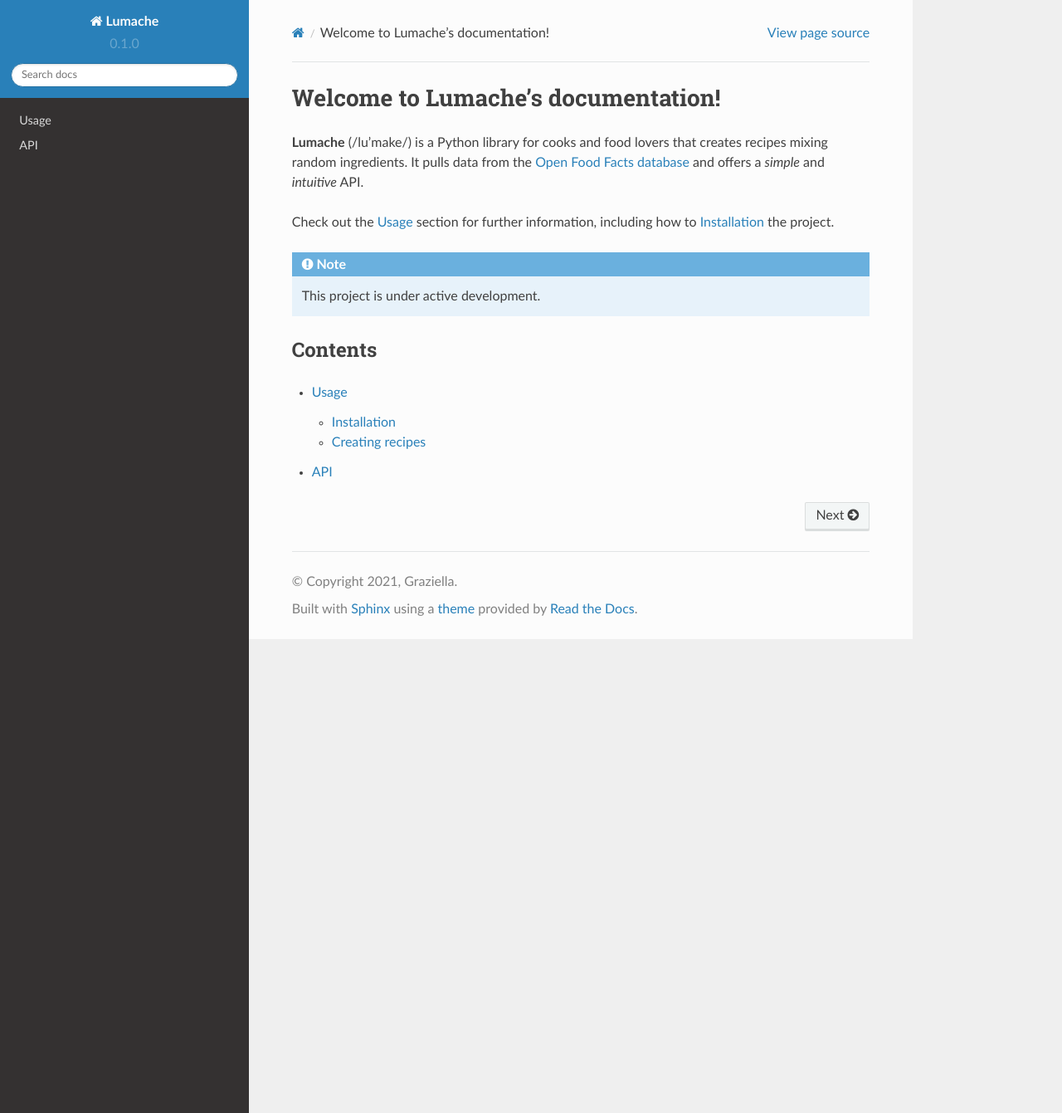
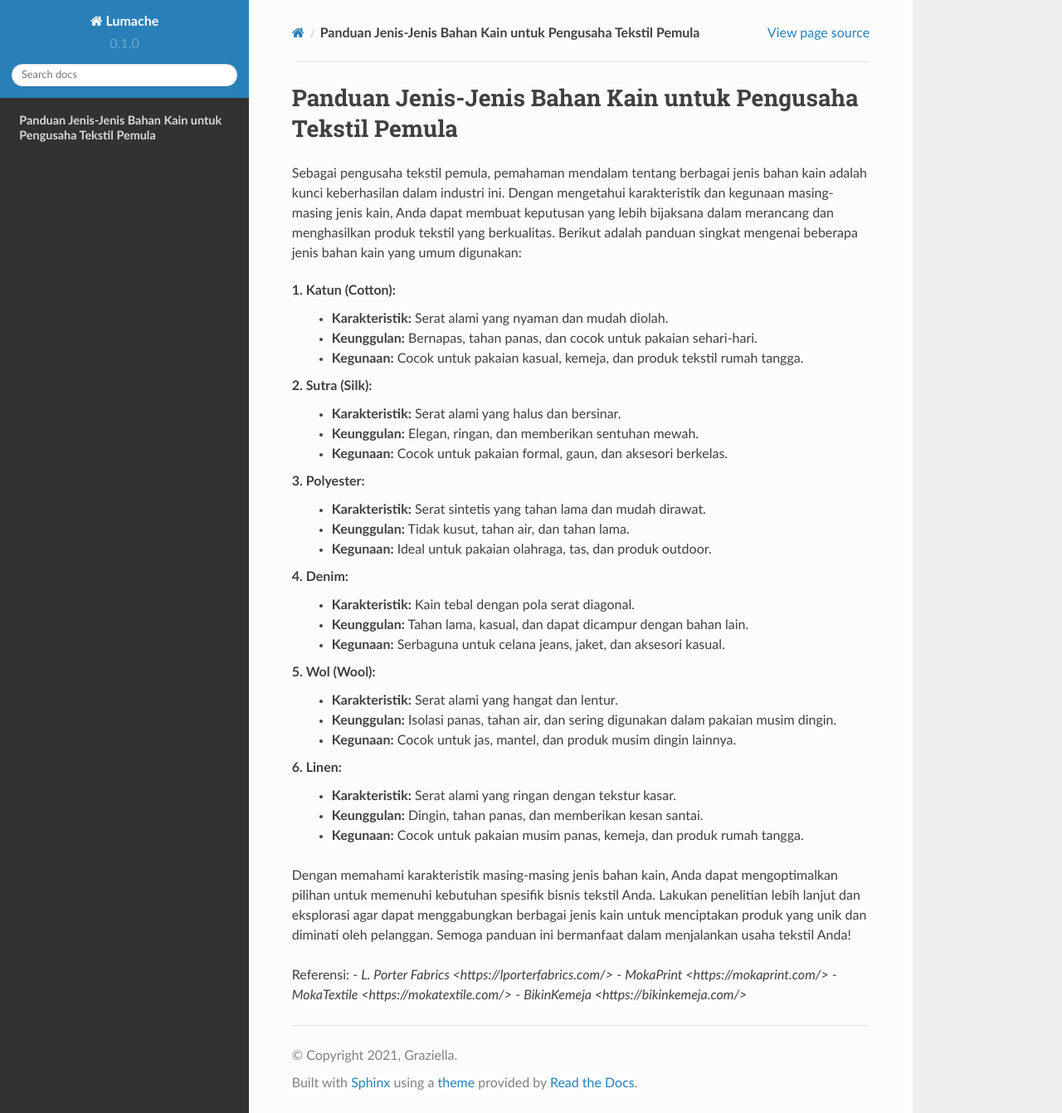
Before and after one commit to MokaTextile/mokaprint, a Sphinx documentation site: the page built from docs/source/index.rst, in a window 1280 px wide and 1341 px high. Shown: the whole window at 83% size. Built offline with Sphinx 7.4.7 and the Read the Docs theme 2.0.0, drawn with Linux system fonts in a browser that asks for light colours.

Commit message:
Update index.rst

```diff
--- a/docs/source/index.rst
+++ b/docs/source/index.rst
@@ -1,22 +1,42 @@
-Welcome to Lumache's documentation!
+**Panduan Jenis-Jenis Bahan Kain untuk Pengusaha Tekstil Pemula**
 ===================================
 
-**Lumache** (/lu'make/) is a Python library for cooks and food lovers
-that creates recipes mixing random ingredients.
-It pulls data from the `Open Food Facts database <https://world.openfoodfacts.org/>`_
-and offers a *simple* and *intuitive* API.
+Sebagai pengusaha tekstil pemula, pemahaman mendalam tentang berbagai jenis bahan kain adalah kunci keberhasilan dalam industri ini. Dengan mengetahui karakteristik dan kegunaan masing-masing jenis kain, Anda dapat membuat keputusan yang lebih bijaksana dalam merancang dan menghasilkan produk tekstil yang berkualitas. Berikut adalah panduan singkat mengenai beberapa jenis bahan kain yang umum digunakan:
 
-Check out the :doc:`usage` section for further information, including
-how to :ref:`installation` the project.
+**1. Katun (Cotton):**
+   - **Karakteristik:** Serat alami yang nyaman dan mudah diolah.
+   - **Keunggulan:** Bernapas, tahan panas, dan cocok untuk pakaian sehari-hari.
+   - **Kegunaan:** Cocok untuk pakaian kasual, kemeja, dan produk tekstil rumah tangga.
 
-.. note::
+**2. Sutra (Silk):**
+   - **Karakteristik:** Serat alami yang halus dan bersinar.
+   - **Keunggulan:** Elegan, ringan, dan memberikan sentuhan mewah.
+   - **Kegunaan:** Cocok untuk pakaian formal, gaun, dan aksesori berkelas.
 
-   This project is under active development.
+**3. Polyester:**
+   - **Karakteristik:** Serat sintetis yang tahan lama dan mudah dirawat.
+   - **Keunggulan:** Tidak kusut, tahan air, dan tahan lama.
+   - **Kegunaan:** Ideal untuk pakaian olahraga, tas, dan produk outdoor.
 
-Contents
---------
+**4. Denim:**
+   - **Karakteristik:** Kain tebal dengan pola serat diagonal.
+   - **Keunggulan:** Tahan lama, kasual, dan dapat dicampur dengan bahan lain.
+   - **Kegunaan:** Serbaguna untuk celana jeans, jaket, dan aksesori kasual.
 
-.. toctree::
+**5. Wol (Wool):**
+   - **Karakteristik:** Serat alami yang hangat dan lentur.
+   - **Keunggulan:** Isolasi panas, tahan air, dan sering digunakan dalam pakaian musim dingin.
+   - **Kegunaan:** Cocok untuk jas, mantel, dan produk musim dingin lainnya.
 
-   usage
-   api
+**6. Linen:**
+   - **Karakteristik:** Serat alami yang ringan dengan tekstur kasar.
+   - **Keunggulan:** Dingin, tahan panas, dan memberikan kesan santai.
+   - **Kegunaan:** Cocok untuk pakaian musim panas, kemeja, dan produk rumah tangga.
+
+Dengan memahami karakteristik masing-masing jenis bahan kain, Anda dapat mengoptimalkan pilihan untuk memenuhi kebutuhan spesifik bisnis tekstil Anda. Lakukan penelitian lebih lanjut dan eksplorasi agar dapat menggabungkan berbagai jenis kain untuk menciptakan produk yang unik dan diminati oleh pelanggan. Semoga panduan ini bermanfaat dalam menjalankan usaha tekstil Anda!
+
+Referensi:
+- `L. Porter Fabrics <https://lporterfabrics.com/>`
+- `MokaPrint <https://mokaprint.com/>`
+- `MokaTextile <https://mokatextile.com/>`
+- `BikinKemeja <https://bikinkemeja.com/>`
```
